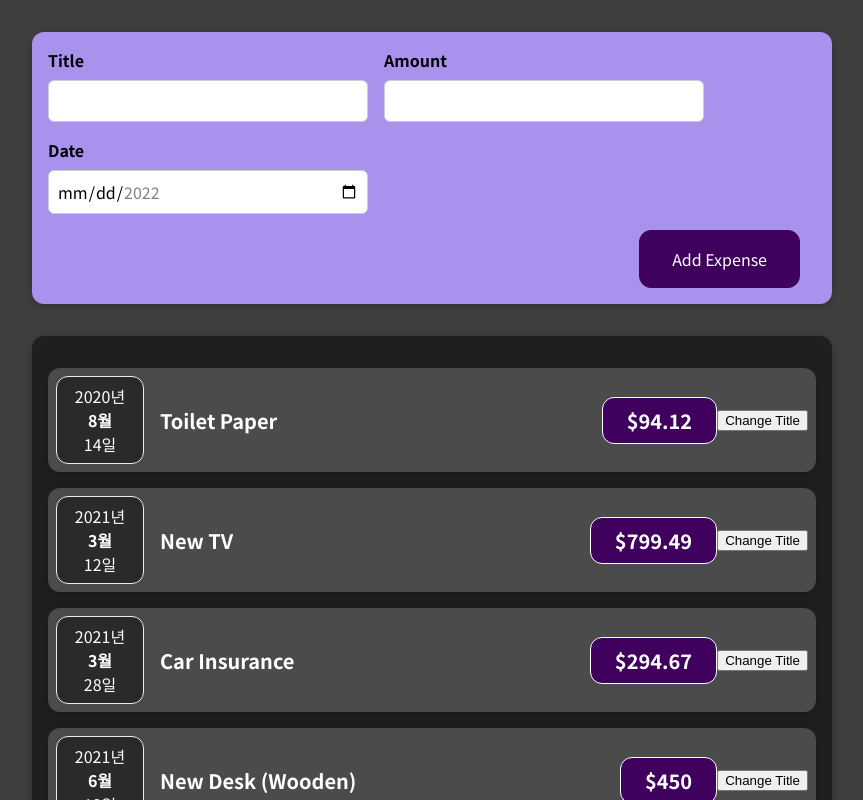
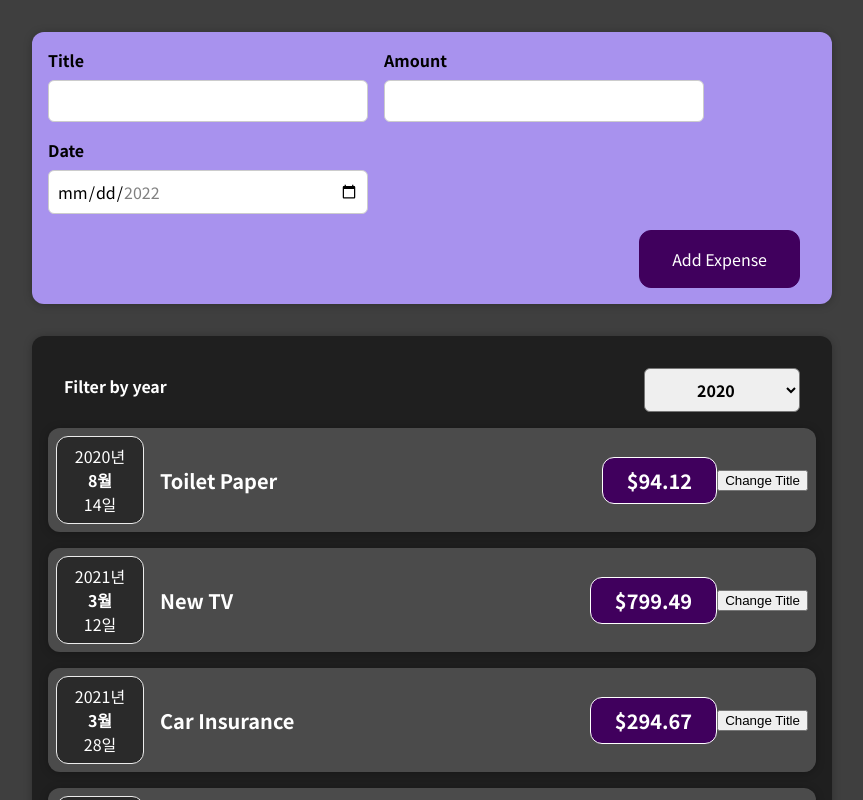
Before and after one commit to kimbro95/study, a React (Create React App) app in the folder ReactJS/: page / in a window 1280 px wide. Shown: the top 800 px of the page, without its empty margins (208-1071 px from the left). Built offline with nearby package versions, Linux system fonts and the light colour scheme.

Commit message:
ExpensesFilter 컴포넌트 추가

```diff
--- a/ReactJS/src/components/Expenses/Expenses.js
+++ b/ReactJS/src/components/Expenses/Expenses.js
@@ -1,30 +1,30 @@
+import React, { useState } from "react";
+
 import ExpenseItem from "./ExpenseItem";
 import Card from "../UI/Card";
 import "./Expenses.css";
+import ExpensesFilter from "./ExpensesFilter";
 
 const Expenses = (props) => {
+    const [filteredYear, setFilteredYear] = useState('2020');
+    const filterChangeHandler = (selectedYear) => {
+        setFilteredYear(selectedYear);
+    };
+
     return (
         <Card className="expenses">{/* 사용자 지정 컴포넌트에 className을 쓸 경우 해당 컴포넌트에서 props.className로 접근 할 수 있다.*/}
-            <ExpenseItem
-                title={props.items[0].title}
-                amount={props.items[0].amount}
-                date={props.items[0].date}
+            <ExpensesFilter
+                selected={filteredYear}
+                onChangeFilterYear={filterChangeHandler}
             />
-            <ExpenseItem
-                title={props.items[1].title}
-                amount={props.items[1].amount}
-                date={props.items[1].date}
-            />
-            <ExpenseItem
-                title={props.items[2].title}
-                amount={props.items[2].amount}
-                date={props.items[2].date}
-            />
-            <ExpenseItem
-                title={props.items[3].title}
-                amount={props.items[3].amount}
-                date={props.items[3].date}
-            />
+            {props.items.map((item) => (
+                <ExpenseItem
+                    key={item.id}
+                    title={item.title}
+                    amount={item.amount}
+                    date={item.date}
+                />
+            ))}
         </Card>
     );
 }
--- /dev/null
+++ b/ReactJS/src/components/Expenses/ExpensesFilter.css
@@ -0,0 +1,24 @@
+.expenses-filter {
+    color: white;
+    padding: 0 1rem;
+}
+
+.expenses-filter__control {
+    display: flex;
+    width: 100%;
+    align-items: center;
+    justify-content: space-between;
+    margin: 1rem 0;
+}
+
+.expenses-filter label {
+    font-weight: bold;
+    margin-bottom: 0.5rem;
+}
+
+.expenses-filter select {
+    font: inherit;
+    padding: 0.5rem 3rem;
+    font-weight: bold;
+    border-radius: 6px;
+}
--- /dev/null
+++ b/ReactJS/src/components/Expenses/ExpensesFilter.js
@@ -0,0 +1,23 @@
+import './ExpensesFilter.css';
+
+const ExpensesFilter = (props) => {
+    const yearChangeHandler = (e) => {
+        props.onChangeFilterYear(e.target.value);
+    };
+
+    return (
+        <div className='expenses-filter'>
+            <div className='expenses-filter__control'>
+                <label>Filter by year</label>
+                <select value={props.selected} onChange={yearChangeHandler}>
+                    <option value='2022'>2022</option>
+                    <option value='2021'>2021</option>
+                    <option value='2020'>2020</option>
+                    <option value='2019'>2019</option>
+                </select>
+            </div>
+        </div>
+    );
+};
+
+export default ExpensesFilter;
```
